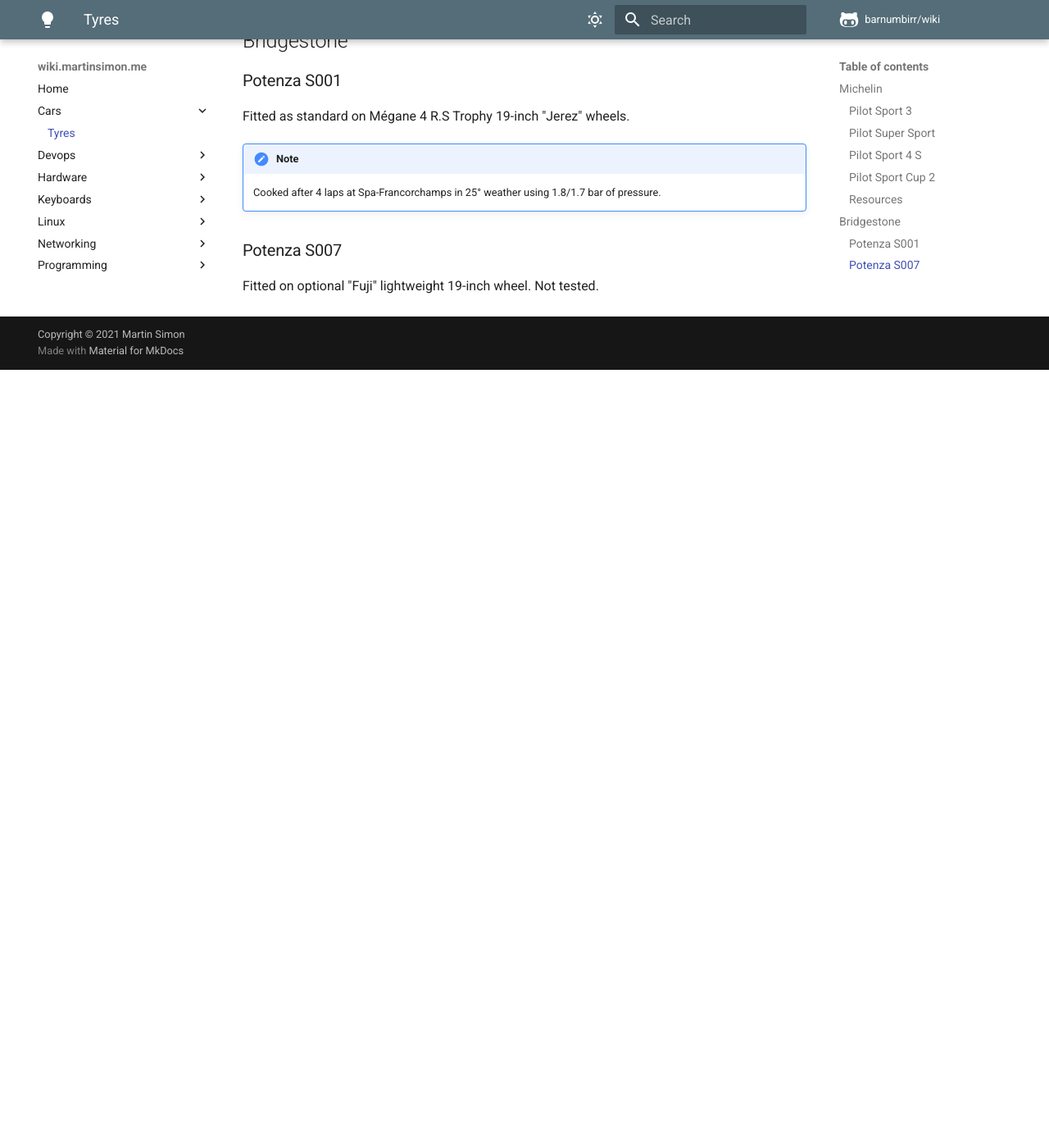
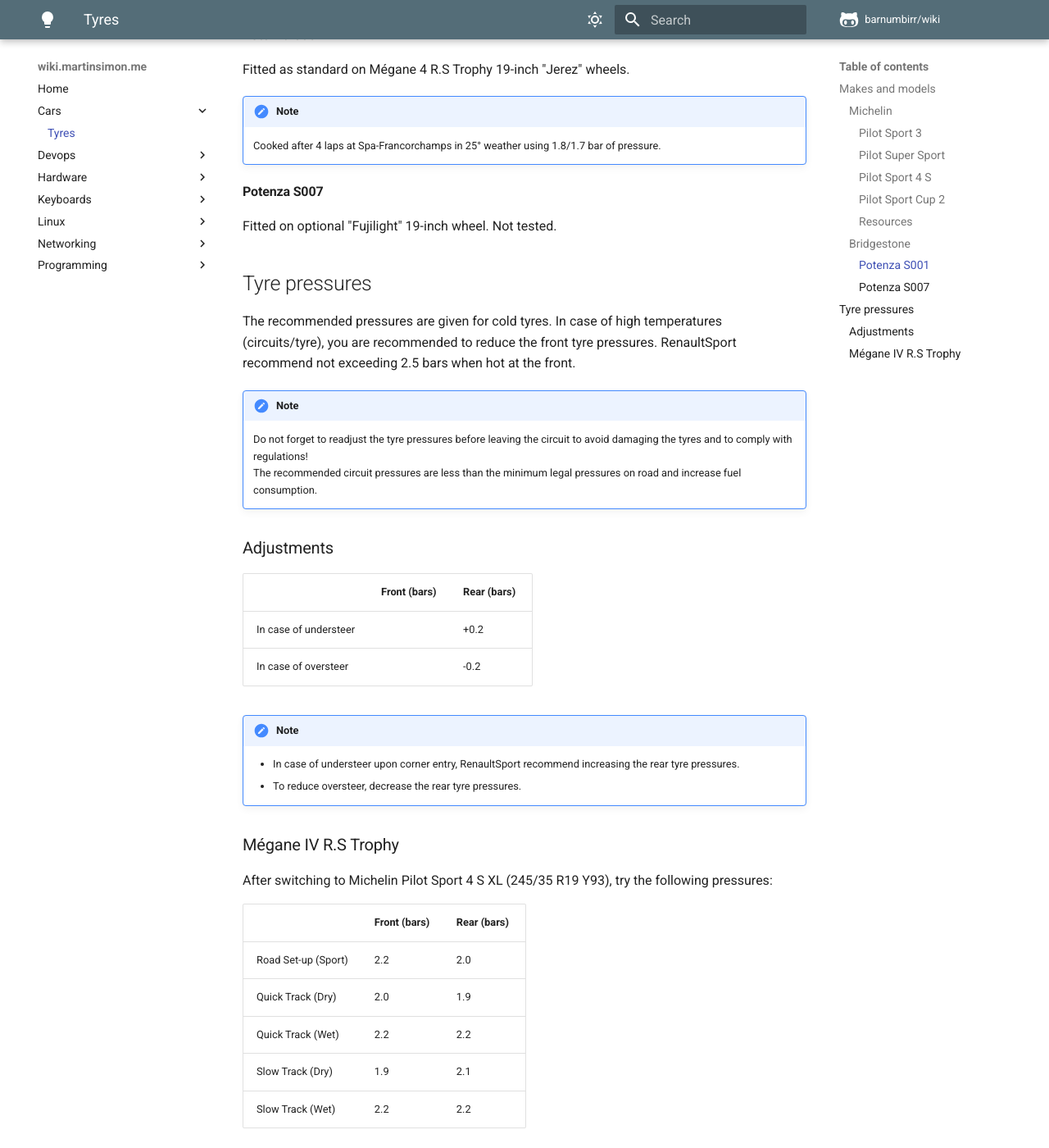
Before and after one commit to barnumbirr/wiki, an MkDocs documentation site: the page built from docs/cars/tyres.md, in a window 1280 px wide and 1400 px high, scrolled down 1046 px. Shown: the whole window at 82% size. Built offline with MkDocs 1.6.1 and Material for MkDocs 9.7.7, drawn with Linux system fonts in a browser that asks for light colours; comment, search, counter and statistics services are not loaded; before the commit the page ends 1497 px from its top, so only the background shows below that.

Commit message:
added more tyre info

```diff
--- a/docs/cars/tyres.md
+++ b/docs/cars/tyres.md
@@ -4,21 +4,23 @@
 tags: [ 'Tires', Michelin' ]
 ---
 
-## Michelin
+## Makes and models
 
-### Pilot Sport 3
+### Michelin
+
+#### Pilot Sport 3
 
 The PS3 promises fantastic road holding through corners, superb efficiency and
 impressive tyre life. A good every-day road road tyre.
 
-### Pilot Super Sport
+#### Pilot Super Sport
 
 A fast road tyre suitable for occasional track use. Whether you’re accelerating
 flat out in a straight line or cornering at high speed, you still get optimum
 grip. When cornering, the shape of the contact patch changes but the amount of
 rubber in contact with the road surface stays the same.
 
-### Pilot Sport 4 S
+#### Pilot Sport 4 S
 
 The new generation of road tyre from Michelin, suitable for normal road use and
 replaces the highly popular and highly rated Michelin Pilot Super Sport,
@@ -27,14 +29,14 @@
 belt of aramid and nylon ensures the optimum transmission between steering
 instruction and the road.
 
-### Pilot Sport Cup 2
+#### Pilot Sport Cup 2
 
 Michelin's road legal track tyre, fantastic on track but still performs very
 well on the road. Slower wear of the outer shoulder and reinforced external
 shoulder with special rubber - highly resistant to abrasion for improved
 endurance / track longevity.
 
-### Resources
+#### Resources
 
 - [Michelin Pilot Sport 4 S vs. Pilot Super Sport Tire Review - Sept. 2020](https://tflcar.com/2020/09/michelin-pilot-sport-4s-vs-super-sport-review/)
 - [Michelin Pilot Sport 4 vs Pilot Sport 4 S vs Cup 2 - Aug. 2018](https://www.youtube.com/watch?v=aMv64liOqIE)
@@ -43,9 +45,9 @@
     Source: <a href="https://www.k-tecracing.com/show_product.asp?id=5626&appid=25">K-TEC Racing</a>
 </p>
 
-## Bridgestone
+### Bridgestone
 
-### Potenza S001
+#### Potenza S001
 
 Fitted as standard on Mégane 4 R.S Trophy 19-inch "Jerez" wheels.
 
@@ -53,6 +55,44 @@
     Cooked after 4 laps at Spa-Francorchamps in 25° weather using 1.8/1.7 bar
     of pressure.
 
-### Potenza S007
+#### Potenza S007
 
-Fitted on optional "Fuji" lightweight 19-inch wheel. Not tested.
+Fitted on optional "Fujilight" 19-inch wheel. Not tested.
+
+## Tyre pressures
+
+The recommended pressures are given for cold tyres.
+In case of high temperatures (circuits/tyre), you are recommended to reduce the
+front tyre pressures. RenaultSport recommend not exceeding 2.5 bars when hot at
+the front.
+
+!!! note
+    Do not forget to readjust the tyre pressures before leaving the circuit to
+    avoid damaging the tyres and to comply with regulations!
+    The recommended circuit pressures are less than the minimum legal pressures
+    on road and increase fuel consumption.
+
+### Adjustments
+
+|                      |Front (bars) |Rear (bars) |
+|--------------------- |------------ |----------- |
+|In case of understeer |             |+0.2        |
+|In case of oversteer  |             |-0.2        |
+
+!!! note
+    - In case of understeer upon corner entry, RenaultSport recommend increasing
+     the rear tyre pressures.
+    - To reduce oversteer, decrease the rear tyre pressures.
+
+### Mégane IV R.S Trophy
+
+After switching to Michelin Pilot Sport 4 S XL (245/35 R19 Y93), try the
+following pressures:
+
+|                      |Front (bars) |Rear (bars) |
+|--------------------- |------------ |----------- |
+|Road Set-up (Sport)   |2.2          |2.0         |
+|Quick Track (Dry)     |2.0          |1.9         |
+|Quick Track (Wet)     |2.2          |2.2         |
+|Slow Track (Dry)      |1.9          |2.1         |
+|Slow Track (Wet)      |2.2          |2.2         |
```
